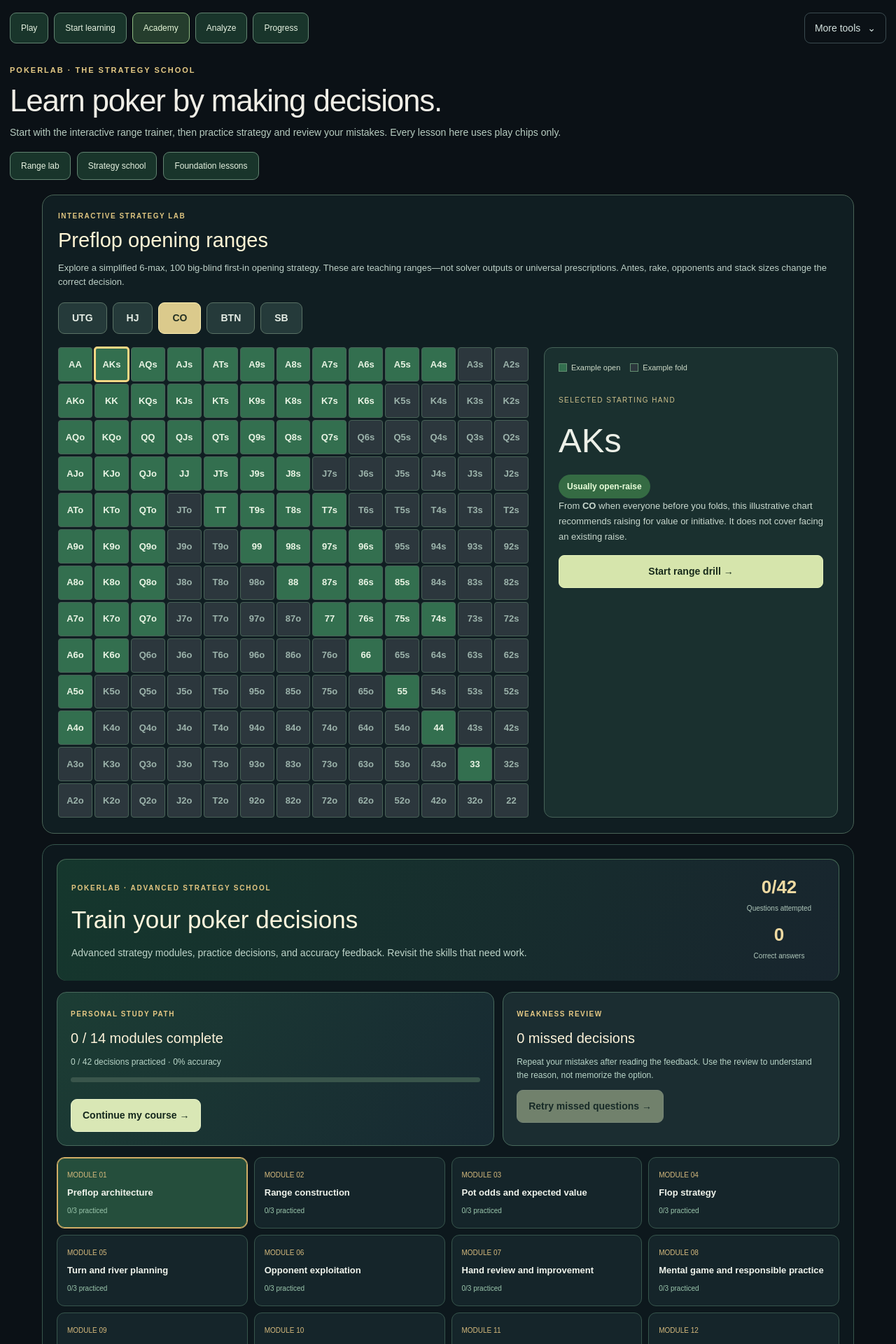
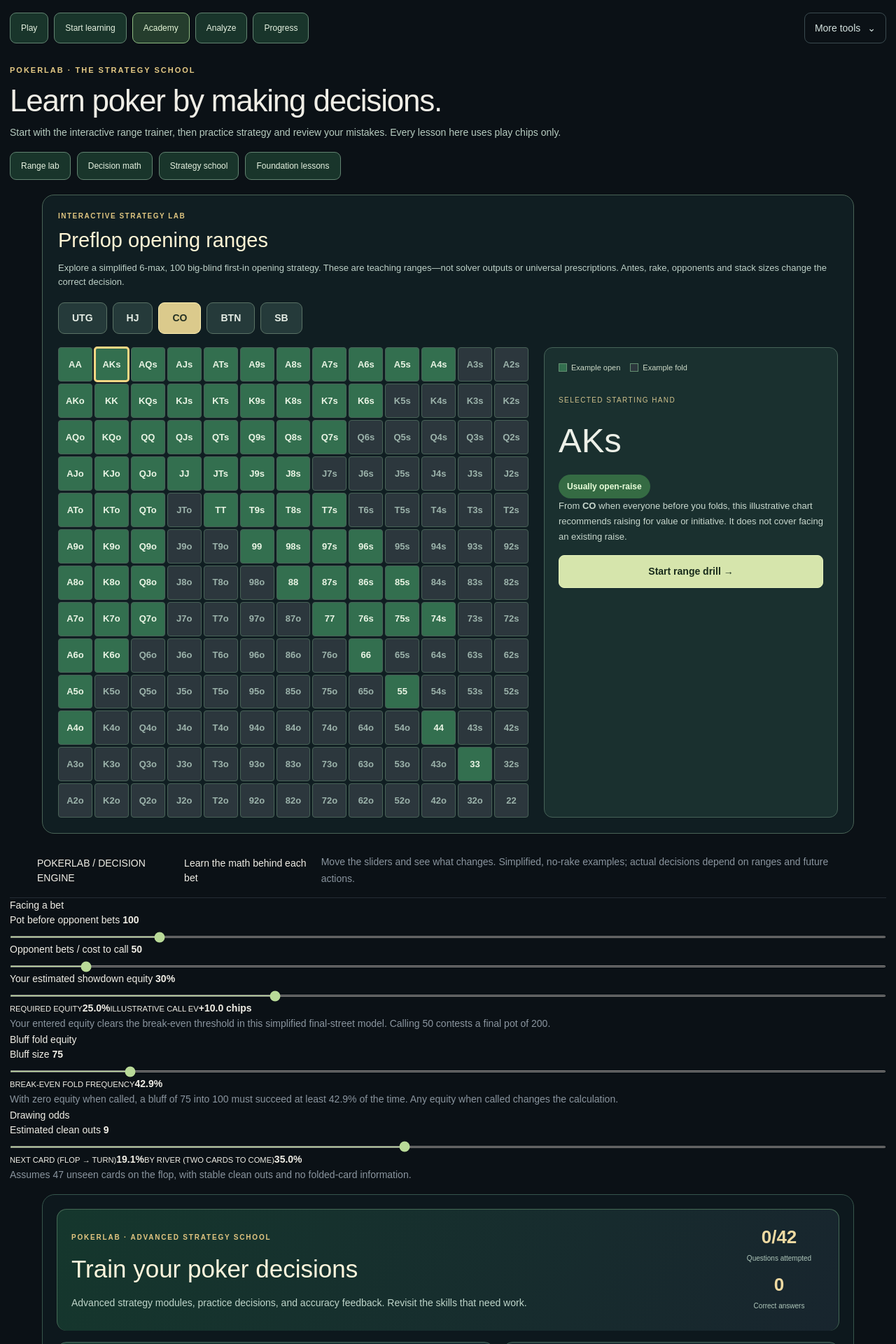
Before and after one commit to vendoraise-lang/Poker-software, a Next.js app: page /academy in a window 1280 px wide. Shown: the top 1920 px of the page at 70% size. Built offline with nearby package versions, Linux system fonts and the light colour scheme.

Commit message:
Integrate interactive EV and pot odds laboratory into Academy

```diff
--- a/app/academy/page.tsx
+++ b/app/academy/page.tsx
@@ -1,12 +1,14 @@
 import Academy from "@/components/Academy";
 import AdvancedAcademy from "@/components/AdvancedAcademy";
 import RangeLab from "@/components/RangeLab";
+import DecisionMathLab from "@/components/DecisionMathLab";
 import WorkspaceLinks from "@/components/WorkspaceLinks";
 
 export default function Page(){
  return <main className="academy-new-page">
-  <header className="academy-new-hero"><WorkspaceLinks current="Academy"/><span>POKERLAB · THE STRATEGY SCHOOL</span><h1>Learn poker by making decisions.</h1><p>Start with the interactive range trainer, then practice strategy and review your mistakes. Every lesson here uses play chips only.</p><nav aria-label="Academy sections"><a href="#range-lab">Range lab</a><a href="#advanced-school">Strategy school</a><a href="#core-lessons">Foundation lessons</a></nav></header>
+  <header className="academy-new-hero"><WorkspaceLinks current="Academy"/><span>POKERLAB · THE STRATEGY SCHOOL</span><h1>Learn poker by making decisions.</h1><p>Start with the interactive range trainer, then practice strategy and review your mistakes. Every lesson here uses play chips only.</p><nav aria-label="Academy sections"><a href="#range-lab">Range lab</a><a href="#math-lab">Decision math</a><a href="#advanced-school">Strategy school</a><a href="#core-lessons">Foundation lessons</a></nav></header>
   <section id="range-lab"><RangeLab/></section>
+  <section id="math-lab"><DecisionMathLab/></section>
   <section id="advanced-school"><AdvancedAcademy/></section>
   <details id="core-lessons" className="academy-legacy-wrap"><summary>Foundation curriculum · 7 modules, lessons and assessments</summary><Academy/></details>
  </main>;
```
